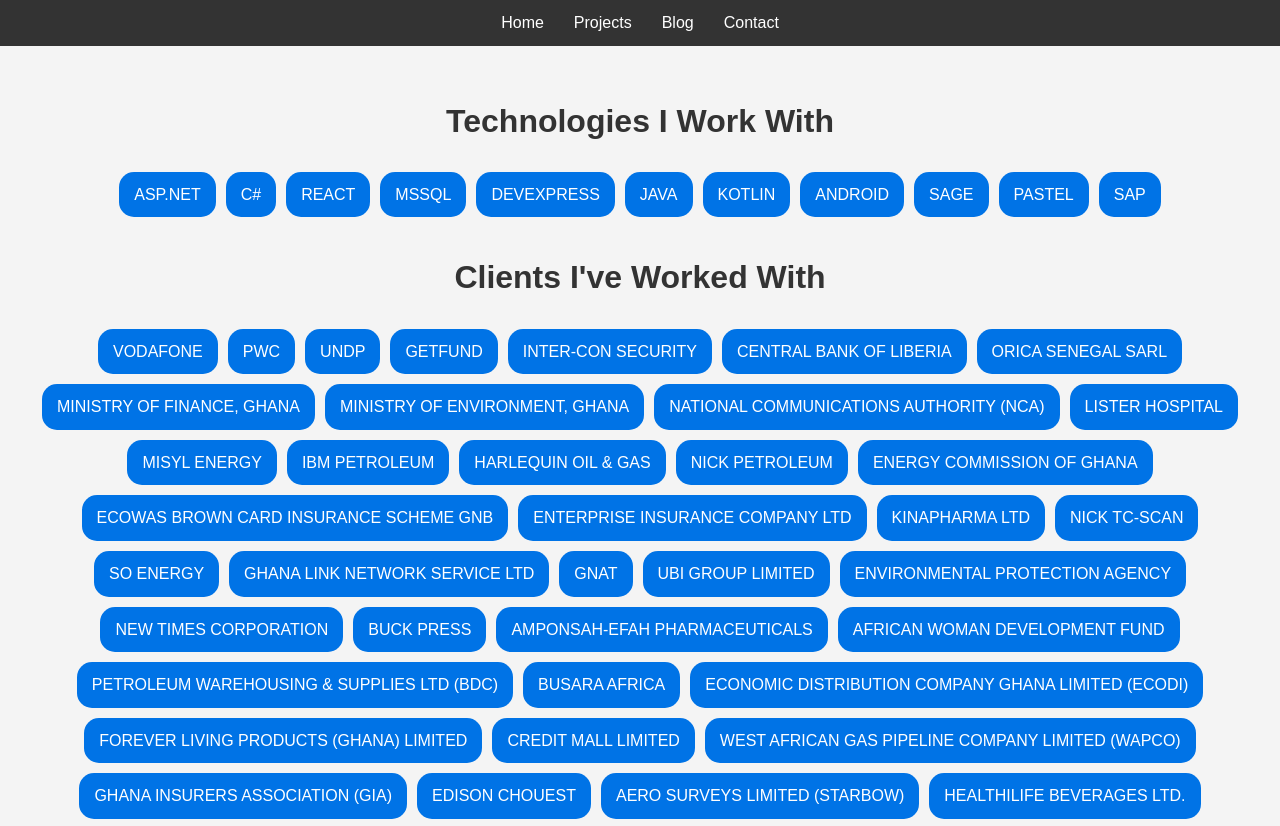
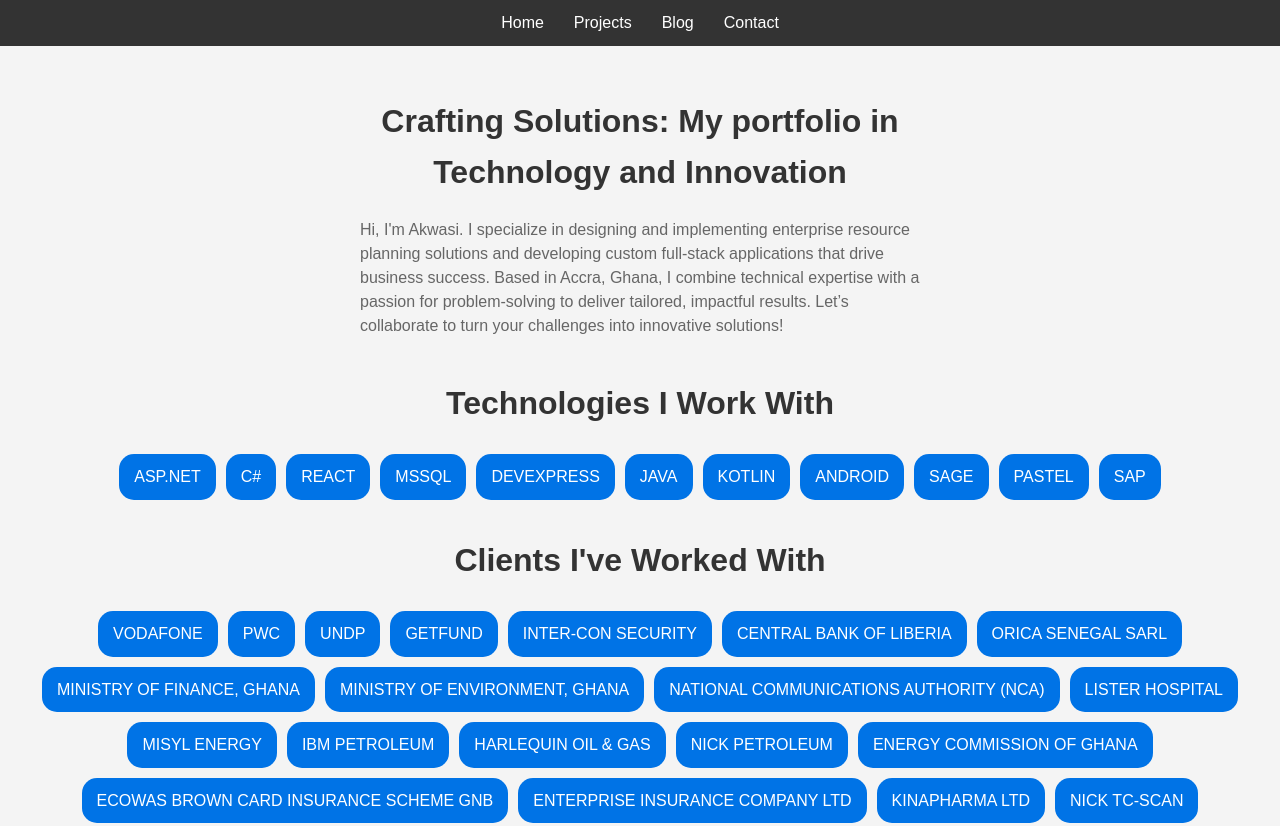
Before and after one commit to Akwasi-Adu/Portfolio, a plain HTML site: page index.html in a window 1280 px wide. Shown: the top 826 px of the page. Drawn offline with nearby package versions, Linux system fonts and the light colour scheme.

```diff
--- a/index.html
+++ b/index.html
@@ -32,15 +32,15 @@
 
     <!-- Main Content -->
     <main id="home">
-        <!-- <section>
+        <section>
             <div class="home-intro">
-                <img src="portfolio/images/Me2.jpg" alt="Picture of Akwasi Adu-Kyeremeh" class="profile-photo">
+                <!-- <img src="portfolio/images/Me2.jpg" alt="Picture of Akwasi Adu-Kyeremeh" class="profile-photo"> -->
                 <div class="intro-text">
                     <h1>Crafting Solutions: My portfolio in Technology and Innovation</h1>
                     <p>Hi, I'm Akwasi. I specialize in designing and implementing enterprise resource planning solutions and developing custom full-stack applications that drive business success. Based in Accra, Ghana, I combine technical expertise with a passion for problem-solving to deliver tailored, impactful results. Let’s collaborate to turn your challenges into innovative solutions!</p>
                 </div>
             </div>
-        </section> -->
+        </section>
          <!-- Technologies Tag Cloud -->
     <section id="tech-tags">
         <h2>Technologies I Work With</h2>
```
